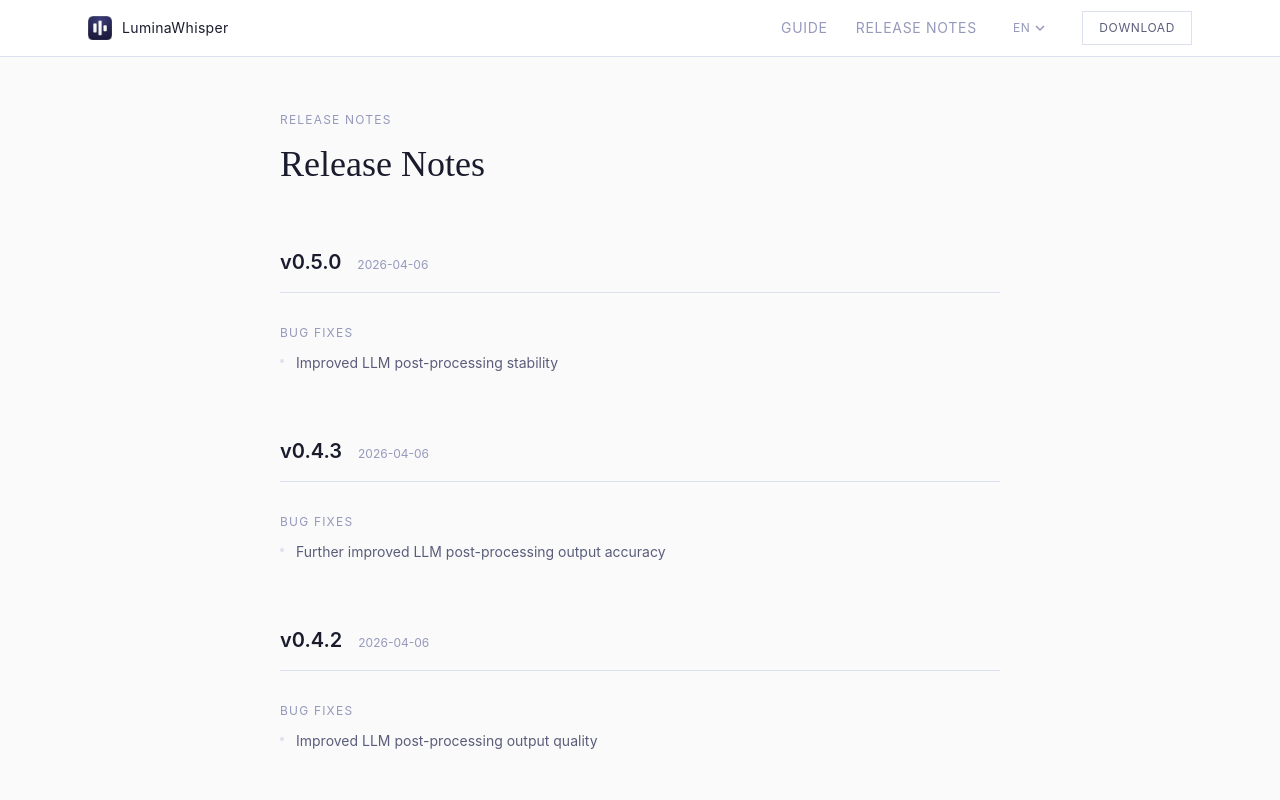
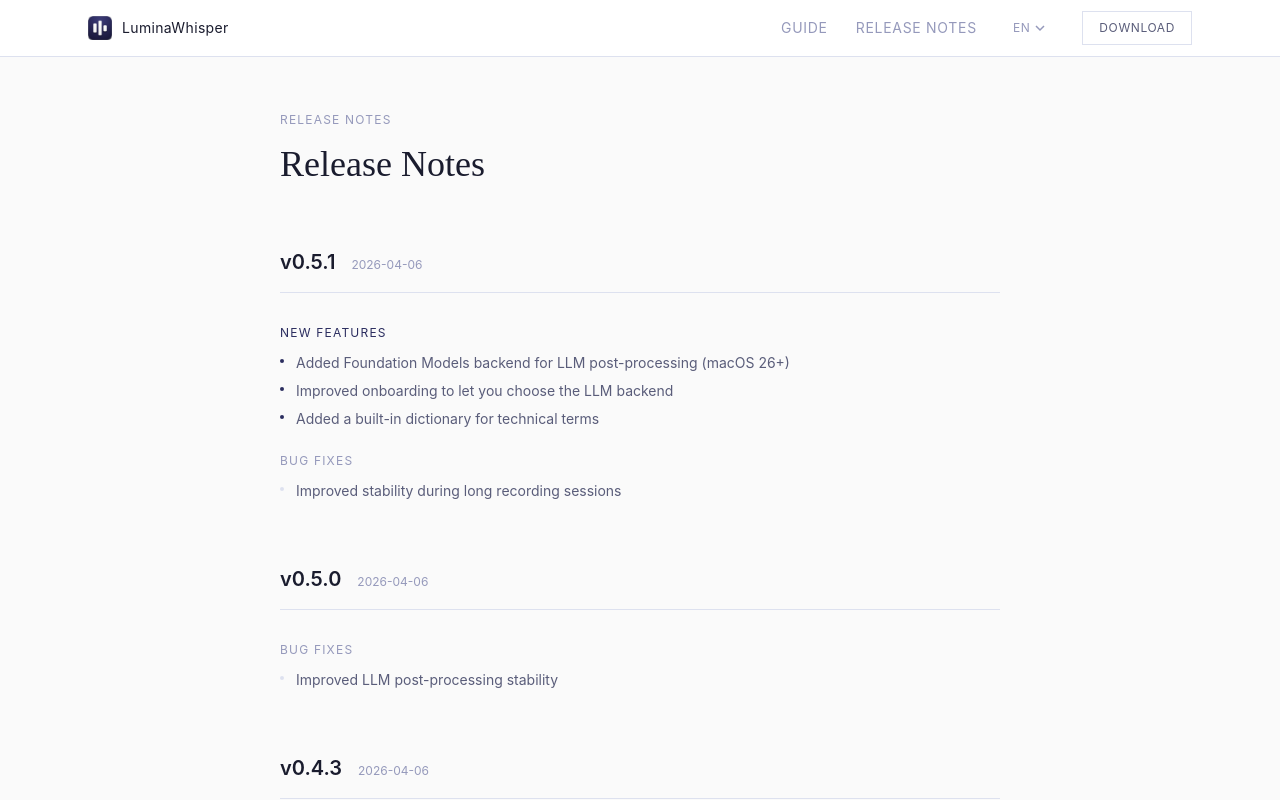
Before and after one commit to k1e1n04/lumina-whisper-site, a React (Vite) app: page /en/release in a window 1280 px wide. Shown: the top 800 px of the page. Built offline with nearby package versions, Linux system fonts and the light colour scheme; a web font is replaced by a local one.

Commit message:
chore(release): publish 0.5.1 notes and appcast

```diff
--- a/src/i18n/de.json
+++ b/src/i18n/de.json
@@ -173,6 +173,16 @@
     "subtitle": "Release Notes",
     "newFeatures": "Neue Funktionen",
     "bugFixes": "Fehlerbehebungen",
+    "v051": {
+      "features": {
+        "foundationModelsBackend": "Foundation-Models-Backend für die LLM-Nachbearbeitung hinzugefügt (macOS 26+)",
+        "llmBackendChoice": "Onboarding verbessert, damit das LLM-Backend ausgewählt werden kann",
+        "builtInTechDictionary": "Integriertes Wörterbuch für technische Begriffe hinzugefügt"
+      },
+      "fixes": {
+        "longRecordingStability": "Stabilität bei langen Aufnahmesitzungen verbessert"
+      }
+    },
     "v050": {
       "features": {},
       "fixes": {
--- a/src/i18n/en.json
+++ b/src/i18n/en.json
@@ -173,6 +173,16 @@
     "subtitle": "Release Notes",
     "newFeatures": "New Features",
     "bugFixes": "Bug Fixes",
+    "v051": {
+      "features": {
+        "foundationModelsBackend": "Added Foundation Models backend for LLM post-processing (macOS 26+)",
+        "llmBackendChoice": "Improved onboarding to let you choose the LLM backend",
+        "builtInTechDictionary": "Added a built-in dictionary for technical terms"
+      },
+      "fixes": {
+        "longRecordingStability": "Improved stability during long recording sessions"
+      }
+    },
     "v050": {
       "features": {},
       "fixes": {
--- a/src/i18n/fr.json
+++ b/src/i18n/fr.json
@@ -174,6 +174,16 @@
     "subtitle": "Release Notes",
     "newFeatures": "Nouvelles fonctionnalités",
     "bugFixes": "Corrections de bugs",
+    "v051": {
+      "features": {
+        "foundationModelsBackend": "Ajout d'un backend Foundation Models pour le post-traitement LLM (macOS 26+)",
+        "llmBackendChoice": "Amélioration de l'onboarding pour choisir le backend LLM",
+        "builtInTechDictionary": "Ajout d'un dictionnaire intégré pour les termes techniques"
+      },
+      "fixes": {
+        "longRecordingStability": "Amélioration de la stabilité pendant les longues sessions d'enregistrement"
+      }
+    },
     "v050": {
       "features": {},
       "fixes": {
--- a/src/i18n/ja.json
+++ b/src/i18n/ja.json
@@ -173,6 +173,16 @@
     "subtitle": "Release Notes",
     "newFeatures": "新機能",
     "bugFixes": "バグ修正",
+    "v051": {
+      "features": {
+        "foundationModelsBackend": "LLM 後処理に Foundation Models バックエンドを追加（macOS 26 以降）",
+        "llmBackendChoice": "オンボーディングで LLM バックエンドを選択できるように改善",
+        "builtInTechDictionary": "技術用語の内蔵辞書を追加"
+      },
+      "fixes": {
+        "longRecordingStability": "長時間録音時の安定性を改善"
+      }
+    },
     "v050": {
       "features": {},
       "fixes": {
--- a/src/i18n/ko.json
+++ b/src/i18n/ko.json
@@ -174,6 +174,16 @@
     "subtitle": "Release Notes",
     "newFeatures": "새로운 기능",
     "bugFixes": "버그 수정",
+    "v051": {
+      "features": {
+        "foundationModelsBackend": "LLM 후처리에 Foundation Models 백엔드 추가 (macOS 26+)",
+        "llmBackendChoice": "온보딩에서 LLM 백엔드를 선택할 수 있도록 개선",
+        "builtInTechDictionary": "기술 용어용 내장 사전 추가"
+      },
+      "fixes": {
+        "longRecordingStability": "장시간 녹음 시 안정성 개선"
+      }
+    },
     "v050": {
       "features": {},
       "fixes": {
--- a/src/i18n/zh.json
+++ b/src/i18n/zh.json
@@ -174,6 +174,16 @@
     "subtitle": "Release Notes",
     "newFeatures": "新功能",
     "bugFixes": "错误修复",
+    "v051": {
+      "features": {
+        "foundationModelsBackend": "为 LLM 后处理新增 Foundation Models 后端（macOS 26+）",
+        "llmBackendChoice": "改进首次引导，支持选择 LLM 后端",
+        "builtInTechDictionary": "新增技术术语内置词典"
+      },
+      "fixes": {
+        "longRecordingStability": "提升长时间录音时的稳定性"
+      }
+    },
     "v050": {
       "features": {},
       "fixes": {
--- a/src/pages/ReleasePage.tsx
+++ b/src/pages/ReleasePage.tsx
@@ -4,6 +4,13 @@ import Footer from '../components/Footer'
 import PageSeo from '../components/PageSeo'
 
 const RELEASES = [
+  {
+    version: '0.5.1',
+    date: '2026-04-06',
+    key: 'v051',
+    features: ['foundationModelsBackend', 'llmBackendChoice', 'builtInTechDictionary'] as string[],
+    fixes: ['longRecordingStability'],
+  },
   {
     version: '0.5.0',
     date: '2026-04-06',
```
Also changed, not shown: 1 other file (tests, documents, lock files or other folders).
